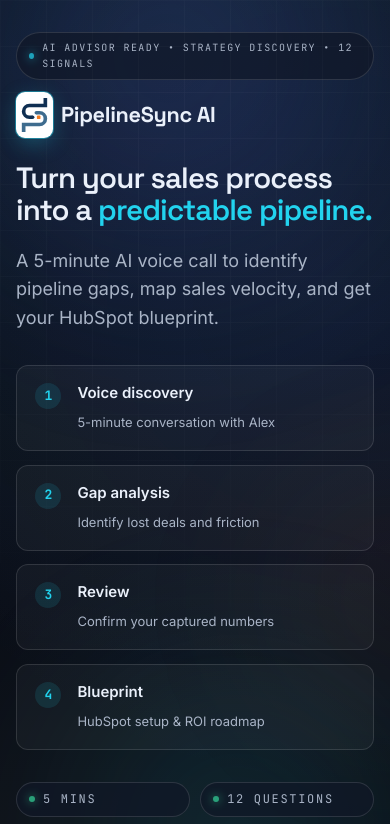
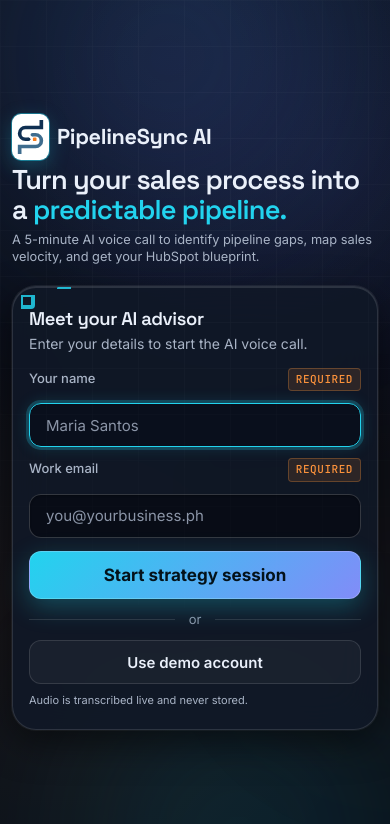
Before and after one commit to PipelineSync/AI, a website: page public/index.html in a window 390 px wide. Shown: the top 824 px of the page. Drawn offline with Linux system fonts and the light colour scheme.

Commit message:
Keep entry experience within one viewport
Co-authored-by: arena-agent <297053741+arena-agent@users.noreply.github.com>

```diff
--- a/public/app.js
+++ b/public/app.js
@@ -1148,6 +1148,9 @@ function finishCall() {
 /* ---------------- rendering ---------------- */
 function render() {
   const app = $('#app');
+  // The public entry is a true one-screen experience. The class lets CSS lock only the
+  // landing screen to the dynamic viewport without trapping the longer blueprint/review views.
+  document.body.classList.toggle('entry-screen', !state.token);
   if (!state.token) { app.innerHTML = startView(); return; }
   let h = topbar() + '<main class=\"main\" id=\"main-content\" tabindex=\"-1\">' + steps();
   switch (state.stage) {
--- a/public/styles.css
+++ b/public/styles.css
@@ -3273,6 +3273,165 @@ img, video, canvas {
   }
 }
 
+/* =============================================================================
+   One-screen entry experience
+   ========================================================================== */
+body.entry-screen {
+  width: 100%;
+  height: 100dvh;
+  min-height: 100dvh;
+  overflow: hidden;
+  overscroll-behavior: none;
+}
+body.entry-screen #app {
+  height: 100dvh;
+  min-height: 0;
+  overflow: hidden;
+}
+body.entry-screen .gate {
+  height: 100dvh;
+  min-height: 0;
+  max-height: 100dvh;
+  overflow: hidden;
+}
+
+@media (max-width: 899px) {
+  body.entry-screen .gate {
+    display: grid;
+    grid-template-rows: auto auto;
+    align-content: center;
+    justify-content: stretch;
+    gap: clamp(0.65rem, 2.5dvh, 1.25rem);
+    padding-block: max(0.75rem, env(safe-area-inset-top, 0px)) max(0.75rem, env(safe-area-inset-bottom, 0px));
+  }
+  body.entry-screen .gate-brand-inner {
+    max-width: 560px;
+    margin-inline: auto;
+  }
+  body.entry-screen .gate-brand {
+    padding: 0;
+  }
+  body.entry-screen .brand-lg {
+    margin-bottom: clamp(0.4rem, 1.2dvh, 0.8rem);
+  }
+  body.entry-screen .gate-brand h1 {
+    font-size: clamp(1.55rem, 6vw, 2.25rem);
+    margin-bottom: clamp(0.35rem, 1dvh, 0.7rem);
+  }
+  body.entry-screen .gate-brand .lede {
+    font-size: clamp(0.85rem, 3vw, 1rem);
+    line-height: 1.4;
+    margin-bottom: 0;
+  }
+  body.entry-screen .mini-steps,
+  body.entry-screen .gate-trust {
+    display: none;
+  }
+  body.entry-screen .gate-side {
+    max-width: 560px;
+  }
+  body.entry-screen .gate-card {
+    padding: clamp(1rem, 2.5dvh, 1.5rem) clamp(1rem, 4vw, 1.5rem);
+  }
+  body.entry-screen .gate-card h2 {
+    font-size: clamp(1.15rem, 4.5vw, 1.45rem);
+    margin-bottom: 0.2rem;
+  }
+  body.entry-screen .gate-card .sub {
+    margin-bottom: clamp(0.5rem, 1.5dvh, 0.85rem);
+  }
+  body.entry-screen .gate-card .field {
+    margin-bottom: clamp(0.5rem, 1.25dvh, 0.8rem);
+  }
+  body.entry-screen .gate-card #st-btn {
+    margin-top: 0.2rem;
+  }
+  body.entry-screen .gate-alt {
+    margin: clamp(0.45rem, 1.2dvh, 0.75rem) 0;
+  }
+  body.entry-screen .gate-note {
+    margin-top: clamp(0.4rem, 1dvh, 0.7rem);
+    margin-bottom: 0;
+  }
+}
+
+@media (max-width: 479px) {
+  body.entry-screen .gate {
+    padding-inline: 0.75rem;
+  }
+  body.entry-screen .gate-brand .telem {
+    display: none;
+  }
+  body.entry-screen .brand-lg {
+    margin-bottom: 0.3rem;
+  }
+  body.entry-screen .gate-brand h1 {
+    font-size: clamp(1.35rem, 7vw, 1.7rem);
+    line-height: 1.08;
+  }
+  body.entry-screen .gate-brand .lede {
+    font-size: 0.8rem;
+    line-height: 1.32;
+  }
+  body.entry-screen .field input[type=text],
+  body.entry-screen .field input[type=email] {
+    height: 44px;
+    min-height: 44px;
+    padding-block: 0.55rem;
+  }
+  body.entry-screen .gate-note {
+    font-size: 0.6875rem;
+    line-height: 1.35;
+  }
+}
+
+/* Extra compression for small phones and landscape mobile. Content remains complete,
+   but secondary decoration yields so the form and both actions stay above the fold. */
+@media (max-height: 650px) and (max-width: 899px) {
+  body.entry-screen .gate {
+    gap: 0.45rem;
+    padding-block: max(0.4rem, env(safe-area-inset-top, 0px)) max(0.4rem, env(safe-area-inset-bottom, 0px));
+  }
+  body.entry-screen .brand-lg,
+  body.entry-screen .gate-card .sub,
+  body.entry-screen .gate-note {
+    display: none;
+  }
+  body.entry-screen .gate-brand h1 {
+    margin: 0;
+  }
+  body.entry-screen .gate-brand .lede {
+    margin-top: 0.25rem;
+  }
+  body.entry-screen .gate-card {
+    padding-block: 0.8rem;
+  }
+  body.entry-screen .gate-card .field {
+    margin-bottom: 0.4rem;
+  }
+  body.entry-screen .field label {
+    margin-bottom: 0.2rem;
+  }
+  body.entry-screen .gate-alt {
+    margin-block: 0.35rem;
+  }
+}
+
+@media (max-height: 480px) and (max-width: 899px) {
+  body.entry-screen .gate {
+    grid-template-columns: minmax(0, 0.8fr) minmax(280px, 1.2fr);
+    grid-template-rows: auto;
+    align-items: center;
+    gap: 0.75rem;
+  }
+  body.entry-screen .gate-brand .lede {
+    display: none;
+  }
+  body.entry-screen .gate-card h2 {
+    font-size: 1rem;
+  }
+}
+
 /* Accessibility: Reduced Motion */
 @media (prefers-reduced-motion: reduce) {
   *, *::before, *::after {
```
Also changed, not shown: test/ui-design.js (+6 -0 lines).
